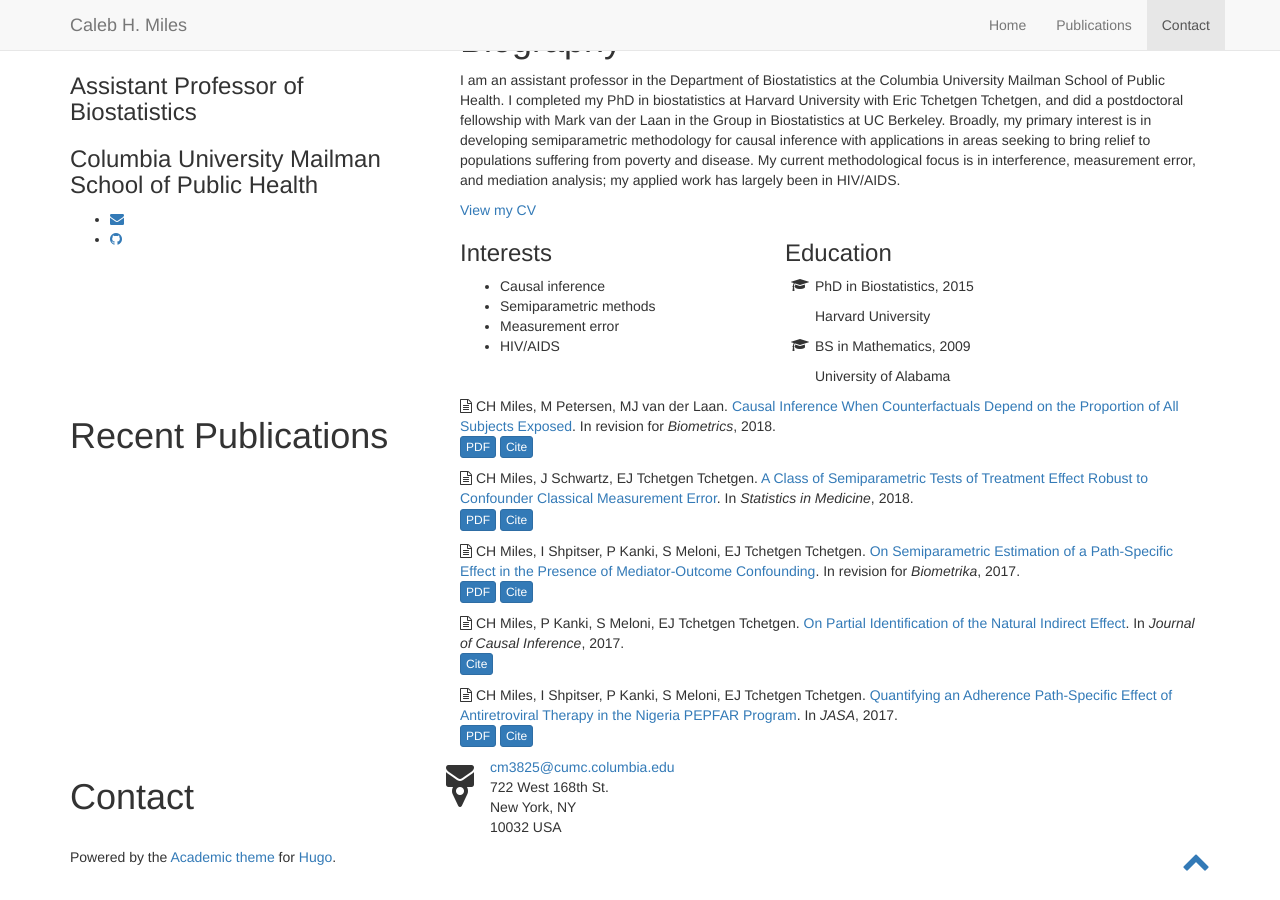
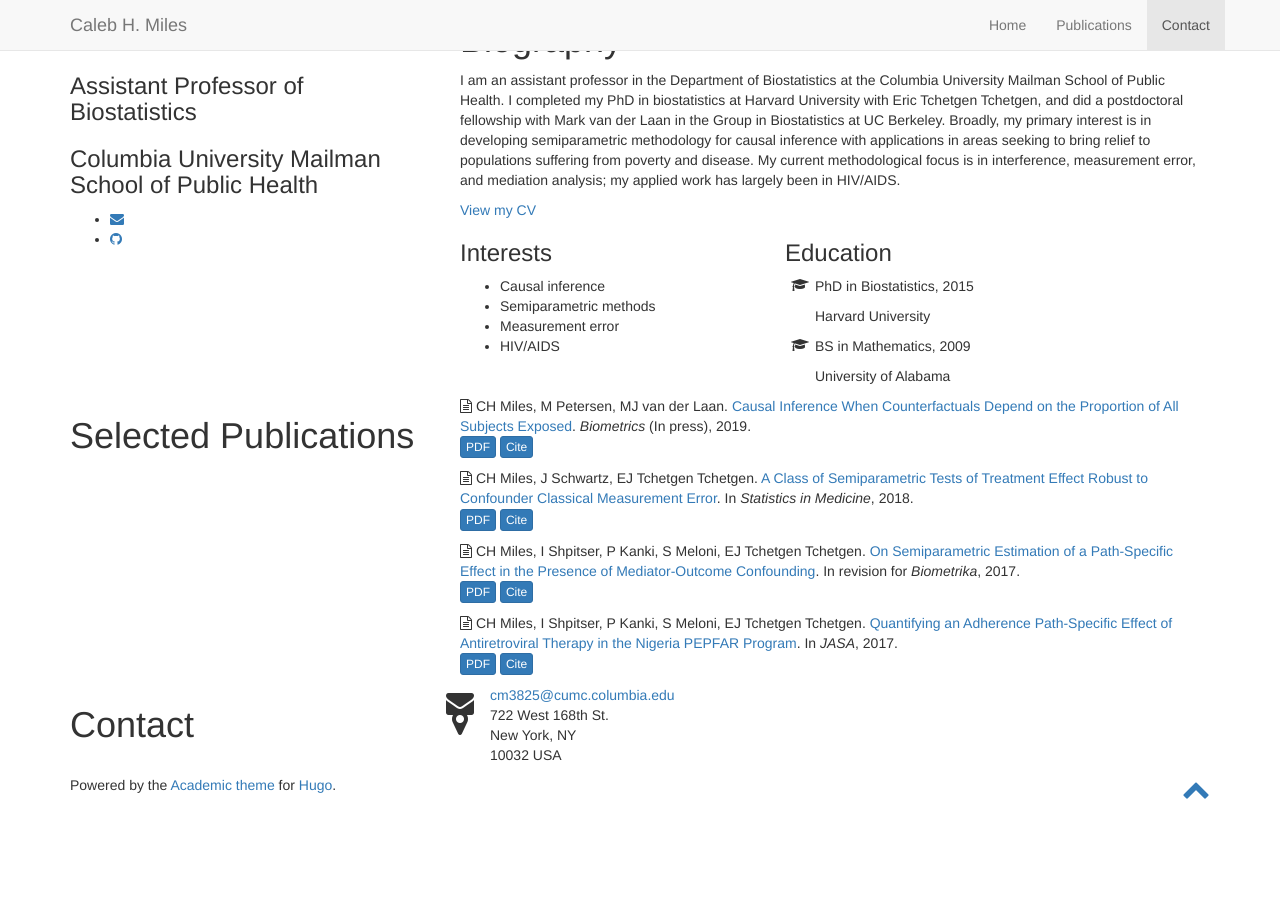
Before and after one commit to calebhmiles/calebhmiles.github.io, a Jekyll site: the page index.html, which Jekyll copies as it is, in a window 1280 px wide. Built offline with Jekyll 4.4.1, drawn with Linux system fonts in a browser that asks for light colours; nearby versions of some CDN libraries; a style sheet for code colours, icons or effects is not loaded.

Commit message:
Update CV, change recent publications to selected publications

```diff
--- a/index.html
+++ b/index.html
@@ -306,11 +306,13 @@
 
 <div class="row">
   <div class="col-xs-12 col-md-4 section-heading">
-    <h1>Recent Publications</h1>
+    <h1>Selected Publications</h1>
 
 
   </div>
   <div class="col-xs-12 col-md-8">
+
+
 
 
 
@@ -327,8 +329,8 @@
   <span itemprop="author">
     CH Miles, M Petersen, MJ van der Laan</span>.
   <a href="https://calebhmiles.github.io/publication/clothing-search/" itemprop="name">Causal Inference When Counterfactuals Depend on the Proportion of All Subjects Exposed</a>.
-  In revision for <em>Biometrics</em>,
-  2018.
+  <em>Biometrics</em> (In press),
+  2019.
   <p>
 
 
@@ -423,42 +425,6 @@
 
 <button type="button" class="btn btn-primary btn-outline btn-xs js-cite-modal"
         data-filename="/files/citations/semiparametric-estimation.bib">
-  Cite
-</button>
-
-
-
-
-
-
-
-
-
-
-
-</p>
-</div>
-
-
-
-
-        <div class="pub-list-item" style="margin-bottom: 1rem" itemscope itemtype="http://schema.org/CreativeWork">
-  <i class="fa fa-file-text-o pub-icon" aria-hidden="true"></i>
-  <span itemprop="author">
-    CH Miles, P Kanki, S Meloni, EJ Tchetgen Tchetgen</span>.
-  <a href="https://calebhmiles.github.io/publication/partial/" itemprop="name">On Partial Identification of the Natural Indirect Effect</a>.
-  In <em>Journal of Causal Inference</em>,
-  2017.
-  <p>
-
-
-
-
-
-
-
-<button type="button" class="btn btn-primary btn-outline btn-xs js-cite-modal"
-        data-filename="/files/citations/partial.bib">
   Cite
 </button>
 
--- a/index.xml
+++ b/index.xml
@@ -12,7 +12,7 @@
     <item>
       <title>Causal Inference When Counterfactuals Depend on the Proportion of All Subjects Exposed</title>
       <link>https://calebhmiles.github.io/publication/clothing-search/</link>
-      <pubDate>Fri, 23 Nov 2018 00:00:00 +0000</pubDate>
+      <pubDate>Wed, 23 Jan 2019 00:00:00 +0000</pubDate>
 
       <guid>https://calebhmiles.github.io/publication/clothing-search/</guid>
       <description></description>
--- a/publication/index.xml
+++ b/publication/index.xml
@@ -12,7 +12,7 @@
     <item>
       <title>Causal Inference When Counterfactuals Depend on the Proportion of All Subjects Exposed</title>
       <link>https://calebhmiles.github.io/publication/clothing-search/</link>
-      <pubDate>Fri, 23 Nov 2018 00:00:00 +0000</pubDate>
+      <pubDate>Wed, 23 Jan 2019 00:00:00 +0000</pubDate>
 
       <guid>https://calebhmiles.github.io/publication/clothing-search/</guid>
       <description></description>
--- a/publication_types/2/index.html
+++ b/publication_types/2/index.html
@@ -72,7 +72,7 @@
   <meta property="og:description" content="Assistant Professor of Biostatistics">
   <meta property="og:locale" content="en-us">
 
-  <meta property="og:updated_time" content="2018-11-23T00:00:00&#43;00:00">
+  <meta property="og:updated_time" content="2019-01-23T00:00:00&#43;00:00">
 
 
 
--- a/sitemap.xml
+++ b/sitemap.xml
@@ -6,7 +6,7 @@
     <url>
 
       <loc>https://calebhmiles.github.io/publication/clothing-search/</loc>
-      <lastmod>2018-11-23T00:00:00+00:00</lastmod>
+      <lastmod>2019-01-23T00:00:00+00:00</lastmod>
     </url>
 
 
@@ -168,7 +168,7 @@
     <url>
 
       <loc>https://calebhmiles.github.io/publication_types/2/</loc>
-      <lastmod>2018-11-23T00:00:00+00:00</lastmod>
+      <lastmod>2019-01-23T00:00:00+00:00</lastmod>
       <priority>0</priority>
     </url>
 
@@ -247,7 +247,7 @@
     <url>
 
       <loc>https://calebhmiles.github.io/publication_types/</loc>
-      <lastmod>2018-11-23T00:00:00+00:00</lastmod>
+      <lastmod>2019-01-23T00:00:00+00:00</lastmod>
       <priority>0</priority>
     </url>
 
```
Also changed, not shown: publication/clothing-search/index.html (+6 -6 lines), publication/index.html (+7 -3 lines), 1 other file.
